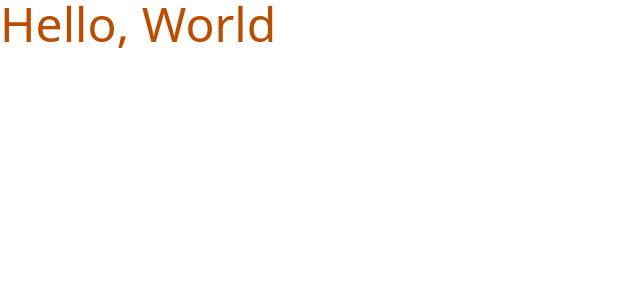
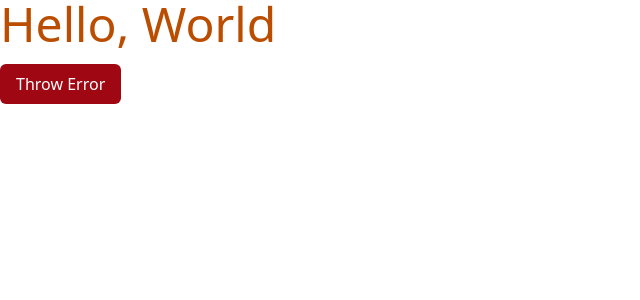
Before and after one commit to MargoMint/RSSchool_React, a React app: page / in a window 1280 px wide. Shown: the top 300 px of the page, without its empty margins (0-640 px from the left). Built offline with nearby package versions, Linux system fonts and the light colour scheme; the HTML template or start-up script is replaced by a standard one.

Commit message:
feat: add ErrorBoundary component

```diff
--- /dev/null
+++ b/src/components/Button.tsx
@@ -0,0 +1,20 @@
+import React, { Component } from 'react';
+
+interface ButtonProps {
+  onClick: () => void;
+  children: React.ReactNode;
+}
+
+export class Button extends Component<ButtonProps> {
+  render() {
+    const { onClick, children } = this.props;
+    return (
+      <button
+        onClick={onClick}
+        className={'bg-red-800 text-white rounded-md px-4 py-2 mt-4'}
+      >
+        {children}
+      </button>
+    );
+  }
+}
--- /dev/null
+++ b/src/components/ErrorBoundary.tsx
@@ -0,0 +1,43 @@
+import React, { Component } from 'react';
+import { Button } from './Button';
+
+export interface ErrorBoundaryState {
+  hasError: boolean;
+  error?: Error;
+}
+
+export interface Props {
+  children: React.ReactNode;
+}
+
+export class ErrorBoundary extends Component<Props, ErrorBoundaryState> {
+  constructor(props: Props) {
+    super(props);
+    this.state = { hasError: false };
+  }
+
+  static getDerivedStateFromError(error: Error): ErrorBoundaryState {
+    return { hasError: true, error };
+  }
+
+  componentDidCatch(error: Error, errorInfo: React.ErrorInfo): void {
+    console.error('Error caught by ErrorBoundary:', error, errorInfo);
+  }
+
+  render() {
+    if (this.state.hasError) {
+      return (
+        <div className="flex flex-col items-center">
+          <h1 className="text-5xl uppercase text-red-800">
+            Oops! Something went wrong
+          </h1>
+          <h2 className="text-lg">{this.state.error?.message}</h2>
+          <Button onClick={() => this.setState({ hasError: false })}>
+            Try again
+          </Button>
+        </div>
+      );
+    }
+    return this.props.children;
+  }
+}
--- a/src/components/Main.tsx
+++ b/src/components/Main.tsx
@@ -1,9 +1,29 @@
 import { Component } from 'react';
+import { Button } from './Button';
 
-class App extends Component {
+interface MainState {
+  shouldThrow: boolean;
+}
+
+class Main extends Component<object, MainState> {
+  constructor(props: object) {
+    super(props);
+    this.state = { shouldThrow: false };
+  }
+
   render() {
-    return <div className="text-5xl text-amber-700">Hello, World</div>;
+    if (this.state.shouldThrow) {
+      throw new Error('Test Error');
+    }
+    return (
+      <>
+        <div className="text-5xl text-amber-700">Hello, World</div>
+        <Button onClick={() => this.setState({ shouldThrow: true })}>
+          Throw Error
+        </Button>
+      </>
+    );
   }
 }
 
-export default App;
+export default Main;
--- a/src/main.tsx
+++ b/src/main.tsx
@@ -2,9 +2,12 @@ import { StrictMode } from 'react';
 import { createRoot } from 'react-dom/client';
 import './index.css';
 import Main from './components/Main.tsx';
+import { ErrorBoundary } from './components/ErrorBoundary.tsx';
 
 createRoot(document.getElementById('root') as HTMLElement).render(
   <StrictMode>
-    <Main />
+    <ErrorBoundary>
+      <Main />
+    </ErrorBoundary>
   </StrictMode>
 );
```
